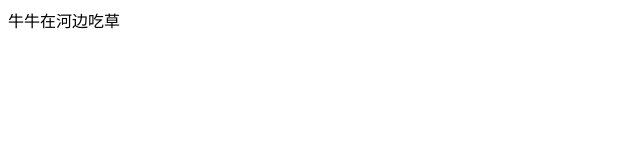
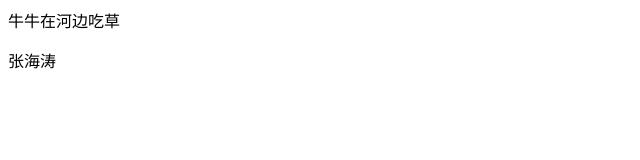
Before and after one commit to XIAOYANHAITAO/three, a plain HTML site: page index.html in a window 1280 px wide. Shown: the full height of the page, 0-640 px from the left. Drawn offline with Linux system fonts and the light colour scheme.

Commit message:
第一次提交

```diff
--- a/index.html
+++ b/index.html
@@ -6,5 +6,6 @@
 	</head>
 	<body>
 		<div>牛牛在河边吃草</div>
+		<p>张海涛</p>
 	</body>
 </html>
```
